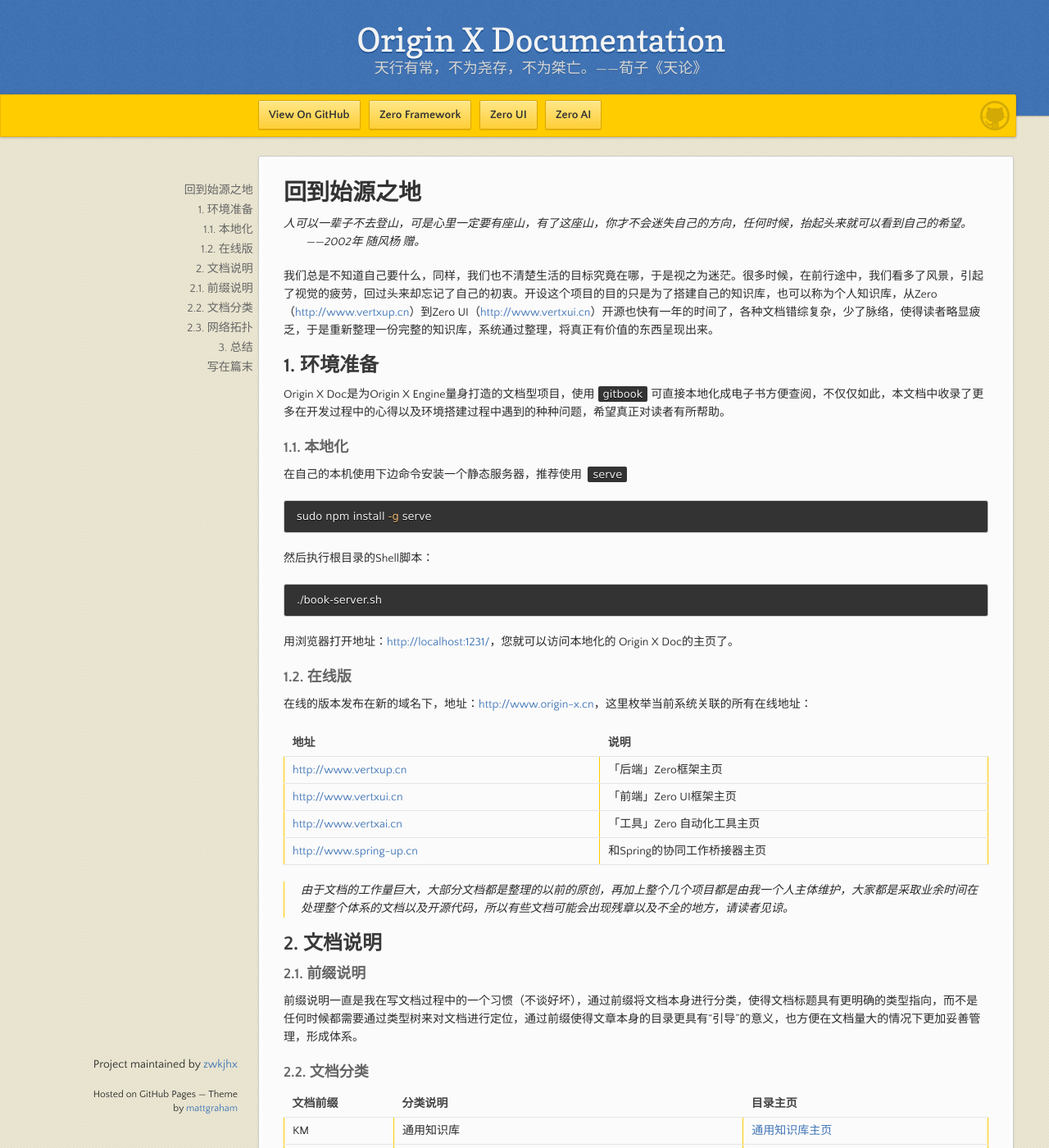
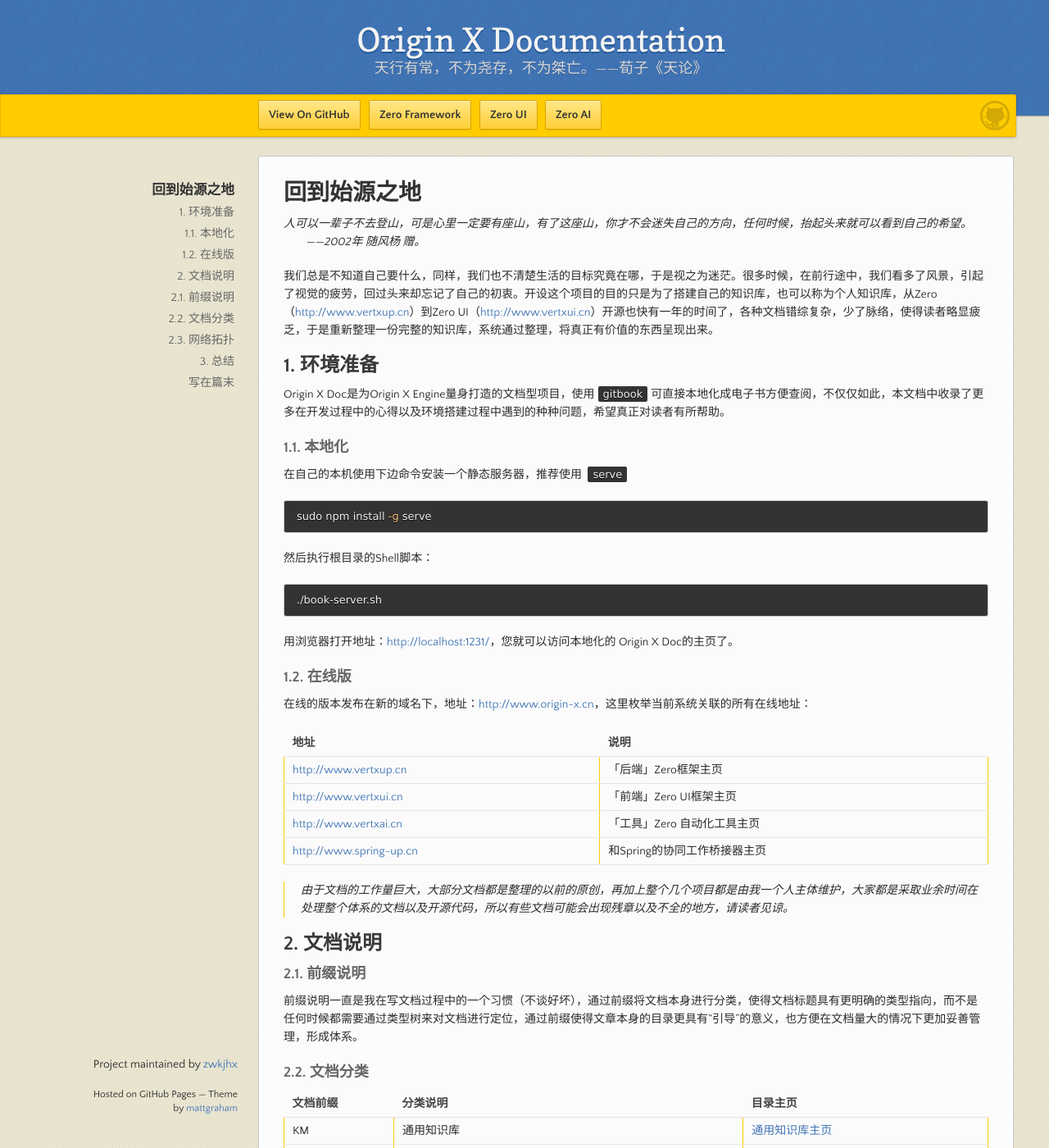
Before and after one commit to zwkjhx/ox-doc, a Jekyll site: the page built from README.md, in a window 1280 px wide and 1400 px high. Shown: the whole window at 82% size. Built offline with Jekyll 4.4.1, drawn with Linux system fonts in a browser that asks for light colours; our own code applies the rules of GitHub Pages for plain Markdown files.

Commit message:
修正语法

```diff
--- a/_sass/jekyll-theme-leap-day-extend.scss
+++ b/_sass/jekyll-theme-leap-day-extend.scss
@@ -304,7 +304,7 @@
   width: 300px;
   position: fixed;
   top: 220px;
-  left:46%;
+  left:45%;
   margin-left:-580px;
   text-align: right;
 
@@ -314,7 +314,7 @@
     font-size: 14px;
     line-height:24px;
     max-height:580px;
-    overflow-y:scroll
+    overflow-y:scroll;
 
     li {
       padding: 5px 10px 5px 0;
```
